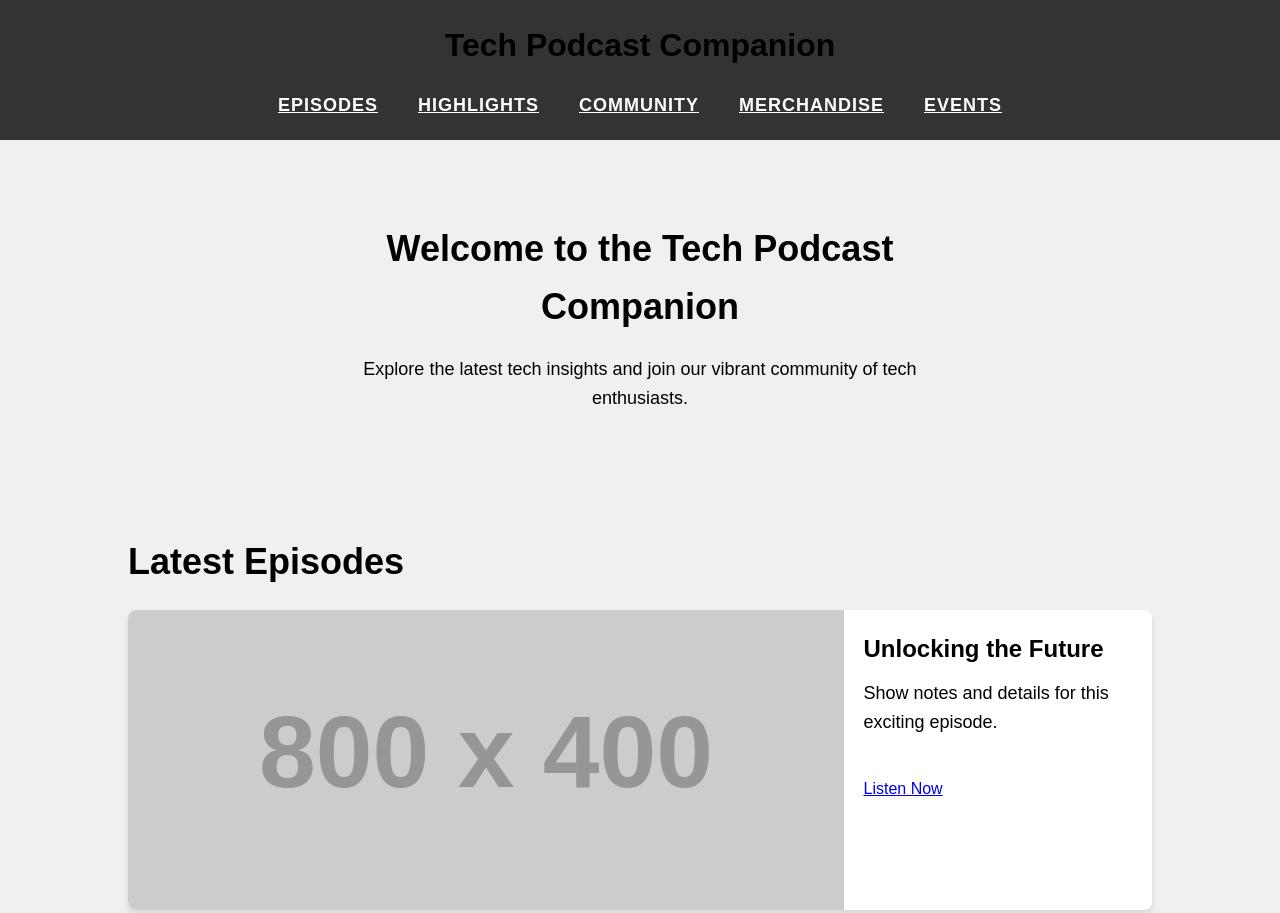
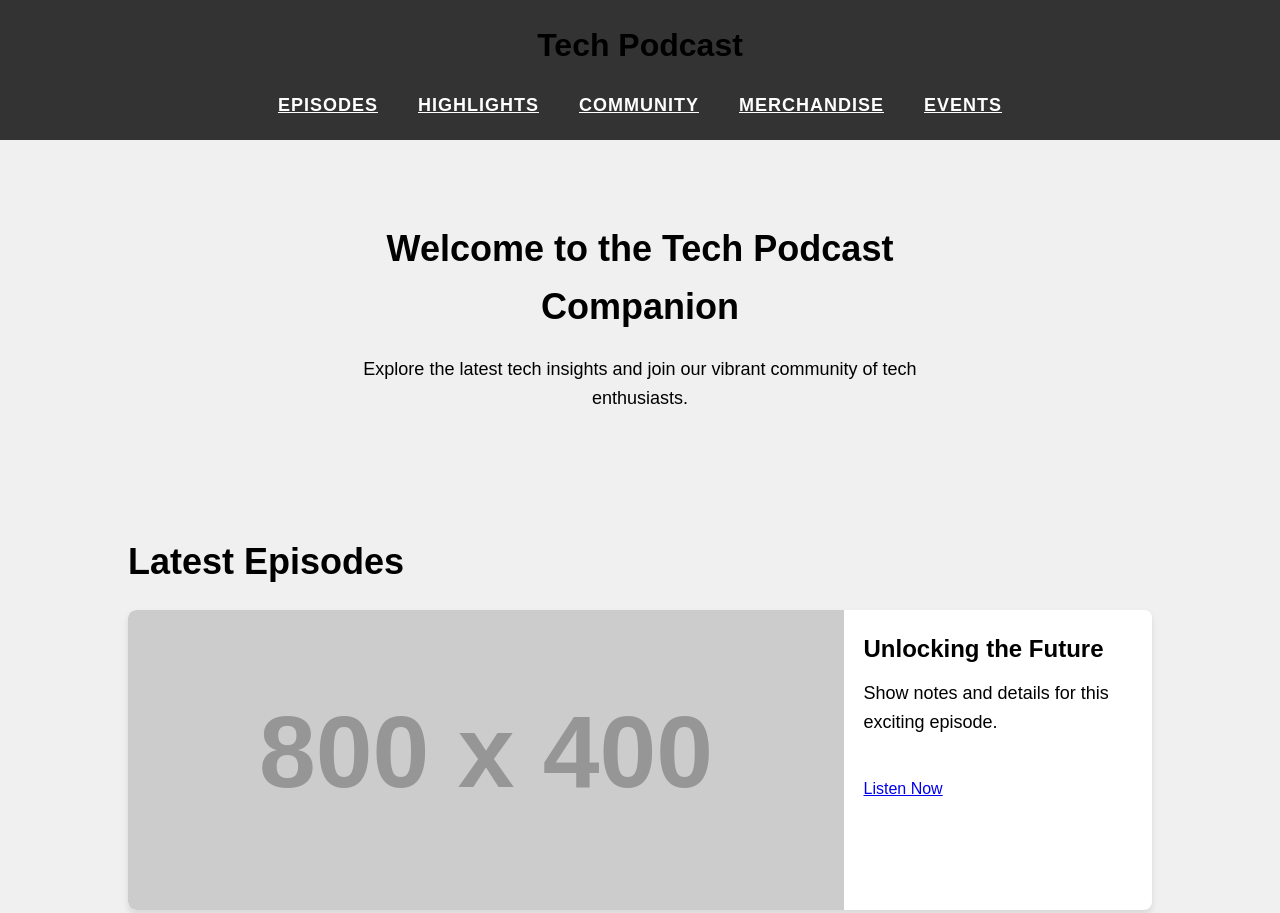
Before and after one commit to pawarsuhas/samplewebsite, a plain HTML site: page index.html in a window 1280 px wide. Shown: the top 913 px of the page. Drawn offline with Linux system fonts and the light colour scheme; placeholder pictures from the web are drawn by us.

Commit message:
title is updated

```diff
--- a/index.html
+++ b/index.html
@@ -11,7 +11,7 @@
 <body>
 <header style="background-color: #333; color: #fff; padding: 20px 0; text-align: center;">
     <div class="container">
-        <h1 class="animated">Tech Podcast Companion</h1>
+        <h1 class="animated">Tech Podcast</h1>
         <nav>
             <ul>
                 <li><a href="#episodes" class="animated" style="color: #fff;">Episodes</a></li>
```
